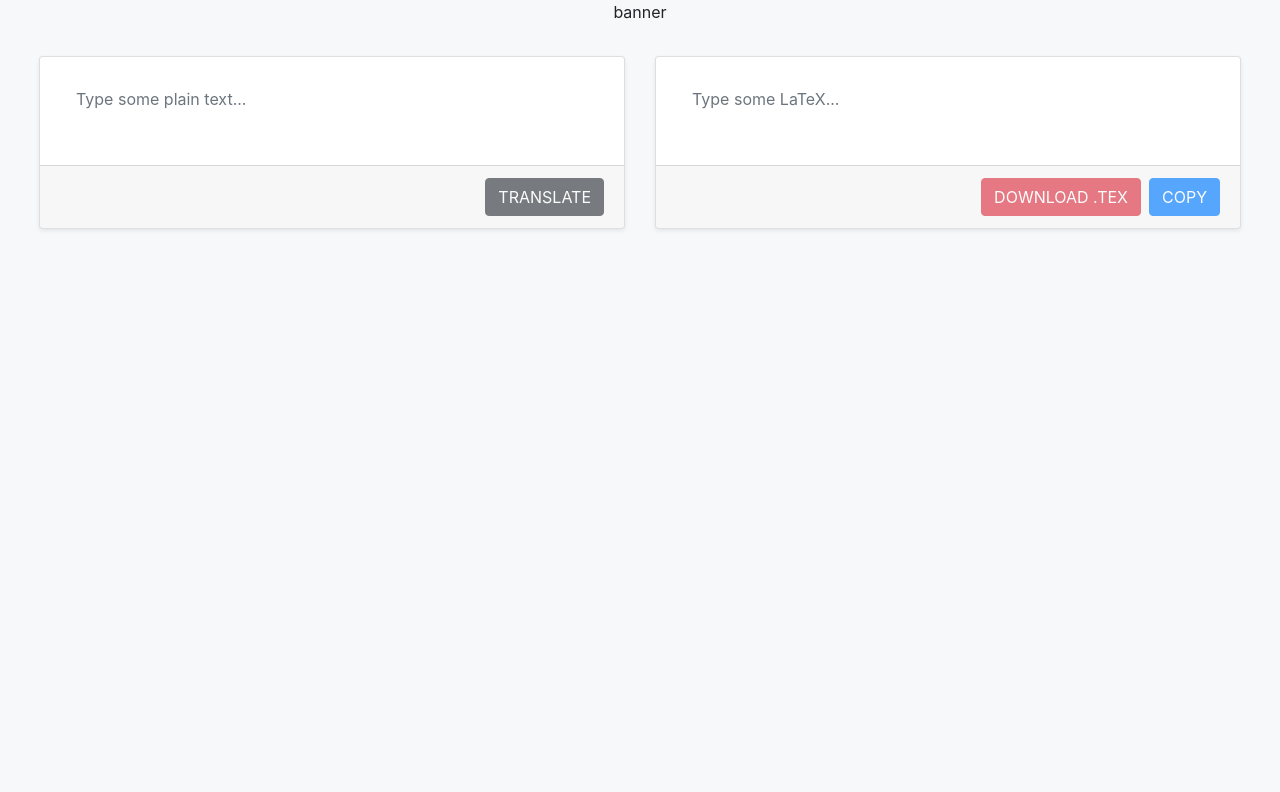
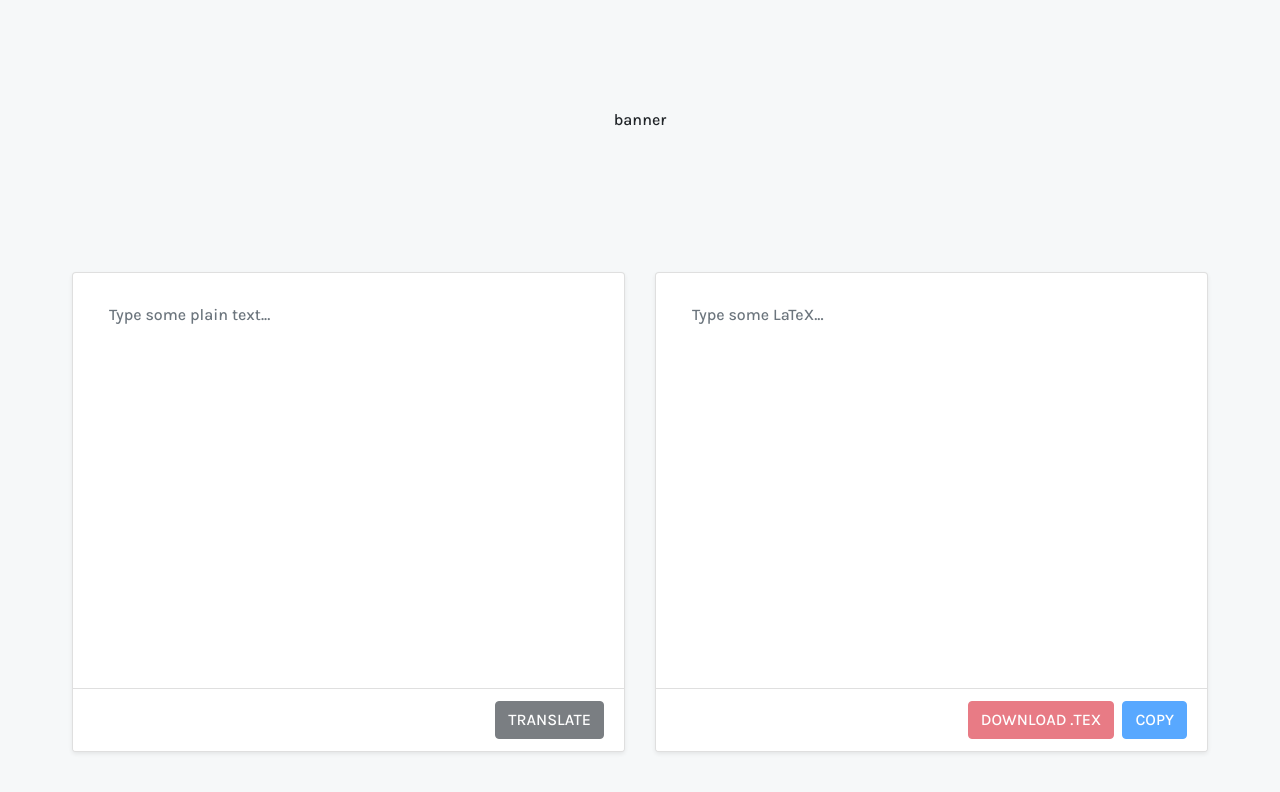
Before and after one commit to ArenaGrenade/TransLaTeX, a React (Create React App) app in the folder web/: page / in a window 1280 px wide. Shown: the top 792 px of the page. Built offline with nearby package versions, Linux system fonts and the light colour scheme.

Commit message:
Better global fonts

```diff
--- a/web/src/App.jsx
+++ b/web/src/App.jsx
@@ -6,7 +6,7 @@ import MainContainer from "./components/MainContainer";
 
 const App = () => {
     return (
-        <Container fluid>
+        <Container fluid className="px-md-5">
             <Banner />
             <MainContainer />
         </Container>
--- a/web/src/index.css
+++ b/web/src/index.css
@@ -1,4 +1,9 @@
+@import url("https://fonts.googleapis.com/css2?family=Karla:wght@500;700&display=swap");
+@import url("https://fonts.googleapis.com/css2?family=Fira+Code&display=swap");
+
 body {
+    font-family: "Karla", sans-serif !important;
+    font-weight: 500;
     margin: 0;
     background-color: #f6f8f9 !important;
     font-family: -apple-system, BlinkMacSystemFont, "Segoe UI", "Roboto", "Oxygen", "Ubuntu",
@@ -11,16 +16,26 @@ code {
     font-family: source-code-pro, Menlo, Monaco, Consolas, "Courier New", monospace;
 }
 
+.banner-container {
+    height: 30vh;
+}
+
 .textfield-container {
     background-color: #fff;
+    height: 60vh;
 }
 
 .textfield-input:active,
 .textfield-input:hover,
 .textfield-input:focus,
 .textfield-input {
+    height: 100% !important;
     border: none !important;
+    box-shadow: none !important;
     outline: none !important;
-    box-shadow: none !important;
     resize: none;
 }
+
+.card-footer {
+    background-color: #fff !important;
+}
```
